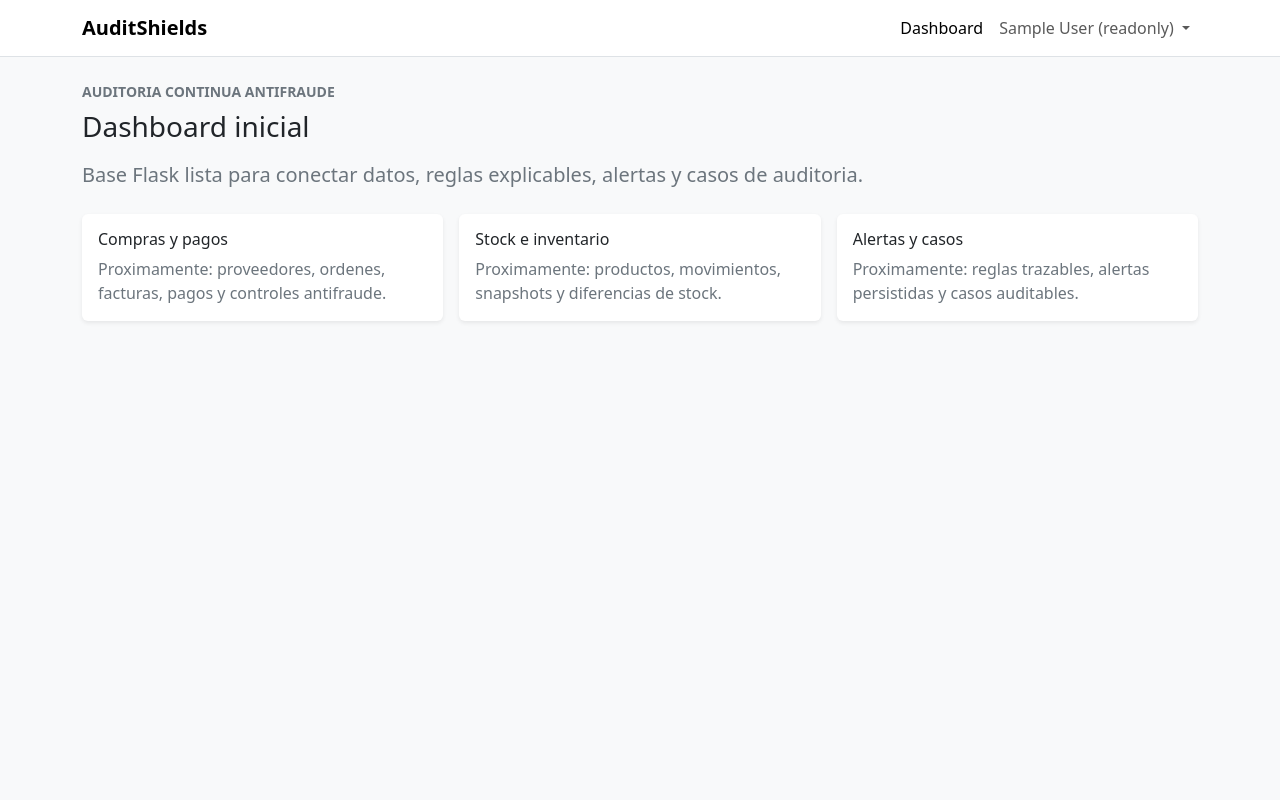
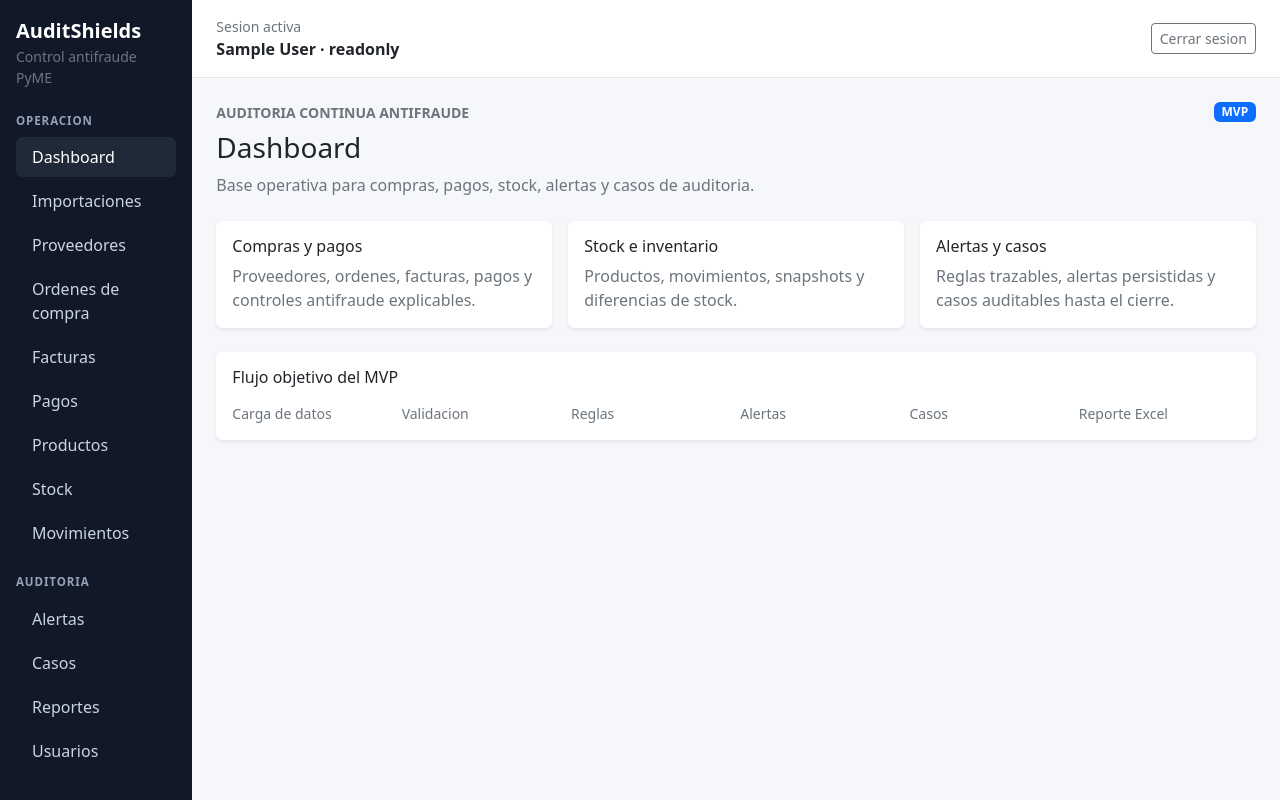
Before and after one commit to Abalito04/AuditShields, a Flask app: page / in a window 1280 px wide. Run offline with Flask 3, Linux system fonts and the light colour scheme; the visitor is signed in with stand-in values (Sample User, id 1).

Commit message:
feat: add main navigation placeholders

```diff
--- a/backend/app/__init__.py
+++ b/backend/app/__init__.py
@@ -4,8 +4,16 @@ from importlib import import_module
 from app.config import DevelopmentConfig
 from app.extensions import db, login_manager, migrate
 from app.models.user import ROLE_READONLY
+from app.routes.alerts import alerts_bp
 from app.routes.auth import auth_bp
+from app.routes.cases import cases_bp
 from app.routes.dashboard import dashboard_bp
+from app.routes.imports import imports_bp
+from app.routes.inventory import inventory_bp
+from app.routes.purchases import purchases_bp
+from app.routes.reports import reports_bp
+from app.routes.suppliers import suppliers_bp
+from app.routes.users import users_bp
 
 
 def create_app(config_object: str | None = None) -> Flask:
@@ -34,6 +42,14 @@ def register_extensions(app: Flask) -> None:
 def register_blueprints(app: Flask) -> None:
     app.register_blueprint(auth_bp)
     app.register_blueprint(dashboard_bp)
+    app.register_blueprint(imports_bp)
+    app.register_blueprint(suppliers_bp)
+    app.register_blueprint(purchases_bp)
+    app.register_blueprint(inventory_bp)
+    app.register_blueprint(alerts_bp)
+    app.register_blueprint(cases_bp)
+    app.register_blueprint(reports_bp)
+    app.register_blueprint(users_bp)
 
 
 def register_security_hooks(app: Flask) -> None:
--- a/backend/app/templates/base.html
+++ b/backend/app/templates/base.html
@@ -9,57 +9,79 @@
       rel="stylesheet"
       crossorigin="anonymous"
     >
+    <style>
+      body { background: #f5f7fb; }
+      .app-shell { min-height: 100vh; }
+      .sidebar { width: 280px; background: #111827; color: #e5e7eb; }
+      .sidebar a { color: #cbd5e1; text-decoration: none; }
+      .sidebar a:hover, .sidebar a.active { background: #1f2937; color: #ffffff; }
+      .sidebar-section { color: #94a3b8; font-size: .72rem; letter-spacing: .08em; }
+      .content-panel { min-width: 0; }
+      .topbar { background: #ffffff; border-bottom: 1px solid #e5e7eb; }
+      @media (max-width: 991.98px) {
+        .sidebar { width: 100%; }
+      }
+    </style>
   </head>
-  <body class="bg-light">
-    <nav class="navbar navbar-expand-lg bg-white border-bottom">
-      <div class="container">
-        <a class="navbar-brand fw-semibold" href="{{ url_for('dashboard.index') }}">AuditShields</a>
-        <button
-          class="navbar-toggler"
-          type="button"
-          data-bs-toggle="collapse"
-          data-bs-target="#mainNav"
-          aria-controls="mainNav"
-          aria-expanded="false"
-          aria-label="Abrir navegacion"
-        >
-          <span class="navbar-toggler-icon"></span>
-        </button>
-        <div class="collapse navbar-collapse" id="mainNav">
-          <ul class="navbar-nav ms-auto">
+  <body>
+    {% set nav_items = [
+      ('dashboard.index', 'Dashboard'),
+      ('imports.index', 'Importaciones'),
+      ('suppliers.index', 'Proveedores'),
+      ('purchases.purchase_orders', 'Ordenes de compra'),
+      ('purchases.invoices', 'Facturas'),
+      ('purchases.payments', 'Pagos'),
+      ('inventory.products', 'Productos'),
+      ('inventory.stock', 'Stock'),
+      ('inventory.stock_movements', 'Movimientos'),
+      ('alerts.index', 'Alertas'),
+      ('cases.index', 'Casos'),
+      ('reports.index', 'Reportes'),
+      ('users.index', 'Usuarios')
+    ] %}
+
     {% if current_user.is_authenticated %}
-              <li class="nav-item">
-                <a class="nav-link active" href="{{ url_for('dashboard.index') }}">Dashboard</a>
-              </li>
-              <li class="nav-item dropdown">
+      <div class="app-shell d-lg-flex">
+        <aside class="sidebar p-3">
+          <div class="mb-4">
+            <a class="d-block fs-5 fw-semibold text-white" href="{{ url_for('dashboard.index') }}">AuditShields</a>
+            <div class="small text-secondary">Control antifraude PyME</div>
+          </div>
+
+          <nav class="d-grid gap-1">
+            <div class="sidebar-section text-uppercase fw-semibold mb-1">Operacion</div>
+            {% for endpoint, label in nav_items[:9] %}
               <a
-                  class="nav-link dropdown-toggle"
-                  href="#"
-                  role="button"
-                  data-bs-toggle="dropdown"
-                  aria-expanded="false"
-                >
-                  {{ current_user.name }} ({{ current_user.role }})
-                </a>
-                <ul class="dropdown-menu dropdown-menu-end">
-                  <li>
+                class="px-3 py-2 rounded {% if request.endpoint == endpoint %}active{% endif %}"
+                href="{{ url_for(endpoint) }}"
+              >{{ label }}</a>
+            {% endfor %}
+
+            <div class="sidebar-section text-uppercase fw-semibold mt-3 mb-1">Auditoria</div>
+            {% for endpoint, label in nav_items[9:] %}
+              <a
+                class="px-3 py-2 rounded {% if request.endpoint == endpoint %}active{% endif %}"
+                href="{{ url_for(endpoint) }}"
+              >{{ label }}</a>
+            {% endfor %}
+          </nav>
+        </aside>
+
+        <div class="content-panel flex-grow-1">
+          <header class="topbar px-4 py-3 d-flex align-items-center justify-content-between">
+            <div>
+              <div class="small text-secondary">Sesion activa</div>
+              <div class="fw-semibold">{{ current_user.name }} · {{ current_user.role }}</div>
+            </div>
             <form method="post" action="{{ url_for('auth.logout') }}">
-                      <button class="dropdown-item" type="submit">Cerrar sesion</button>
+              <button class="btn btn-outline-secondary btn-sm" type="submit">Cerrar sesion</button>
             </form>
-                  </li>
-                </ul>
-              </li>
+          </header>
+          <main class="p-4">
     {% else %}
-              <li class="nav-item">
-                <a class="nav-link" href="{{ url_for('auth.login_form') }}">Login</a>
-              </li>
+      <main class="container py-5">
     {% endif %}
-          </ul>
-        </div>
-      </div>
-    </nav>
 
-    <main class="container py-4">
     {% with messages = get_flashed_messages(with_categories=true) %}
       {% if messages %}
         <div class="mb-4">
@@ -71,7 +93,14 @@
     {% endwith %}
 
     {% block content %}{% endblock %}
+
+    {% if current_user.is_authenticated %}
           </main>
+        </div>
+      </div>
+    {% else %}
+      </main>
+    {% endif %}
 
     <script
       src="https://cdn.jsdelivr.net/npm/bootstrap@5.3.3/dist/js/bootstrap.bundle.min.js"
--- a/backend/app/templates/dashboard/index.html
+++ b/backend/app/templates/dashboard/index.html
@@ -3,12 +3,15 @@
 {% block title %}Dashboard | AuditShields{% endblock %}
 
 {% block content %}
-  <section class="mb-4">
-    <p class="text-uppercase text-secondary small fw-semibold mb-2">Auditoria continua antifraude</p>
-    <h1 class="h3 mb-3">Dashboard inicial</h1>
-    <p class="lead text-secondary">
-      Base Flask lista para conectar datos, reglas explicables, alertas y casos de auditoria.
-    </p>
+  <section class="d-flex align-items-start justify-content-between gap-3 mb-4">
+    <div>
+      <p class="text-uppercase text-secondary small fw-semibold mb-2">Auditoria continua antifraude</p>
+      <h1 class="h3 mb-2">Dashboard</h1>
+      <p class="text-secondary mb-0">
+        Base operativa para compras, pagos, stock, alertas y casos de auditoria.
+      </p>
+    </div>
+    <span class="badge text-bg-primary">MVP</span>
   </section>
 
   <section class="row g-3">
@@ -17,7 +20,7 @@
         <div class="card-body">
           <h2 class="h6">Compras y pagos</h2>
           <p class="text-secondary mb-0">
-            Proximamente: proveedores, ordenes, facturas, pagos y controles antifraude.
+            Proveedores, ordenes, facturas, pagos y controles antifraude explicables.
           </p>
         </div>
       </div>
@@ -27,7 +30,7 @@
         <div class="card-body">
           <h2 class="h6">Stock e inventario</h2>
           <p class="text-secondary mb-0">
-            Proximamente: productos, movimientos, snapshots y diferencias de stock.
+            Productos, movimientos, snapshots y diferencias de stock.
           </p>
         </div>
       </div>
@@ -37,10 +40,24 @@
         <div class="card-body">
           <h2 class="h6">Alertas y casos</h2>
           <p class="text-secondary mb-0">
-            Proximamente: reglas trazables, alertas persistidas y casos auditables.
+            Reglas trazables, alertas persistidas y casos auditables hasta el cierre.
           </p>
         </div>
       </div>
     </div>
   </section>
+
+  <section class="card border-0 shadow-sm mt-4">
+    <div class="card-body">
+      <h2 class="h6 mb-3">Flujo objetivo del MVP</h2>
+      <div class="row g-2 text-secondary small">
+        <div class="col-md">Carga de datos</div>
+        <div class="col-md">Validacion</div>
+        <div class="col-md">Reglas</div>
+        <div class="col-md">Alertas</div>
+        <div class="col-md">Casos</div>
+        <div class="col-md">Reporte Excel</div>
+      </div>
+    </div>
+  </section>
 {% endblock %}
```
Also changed, not shown: backend/app/routes/alerts.py (added, +17 -0 lines), backend/app/routes/cases.py (added, +17 -0 lines), backend/app/routes/imports.py (added, +17 -0 lines), backend/app/routes/inventory.py (added, +37 -0 lines), backend/app/routes/placeholders.py (added, +10 -0 lines), backend/app/routes/purchases.py (added, +37 -0 lines), backend/app/routes/reports.py (added, +17 -0 lines), backend/app/routes/suppliers.py (added, +17 -0 lines), backend/app/routes/users.py (added, +17 -0 lines), backend/app/templates/placeholders/section.html (added, +24 -0 lines). Lines whose indentation alone changed are shown as unchanged.
